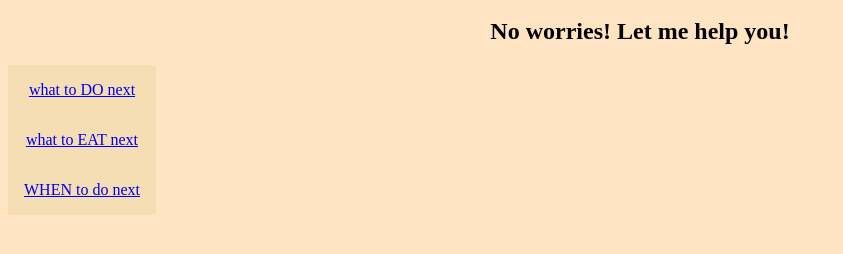
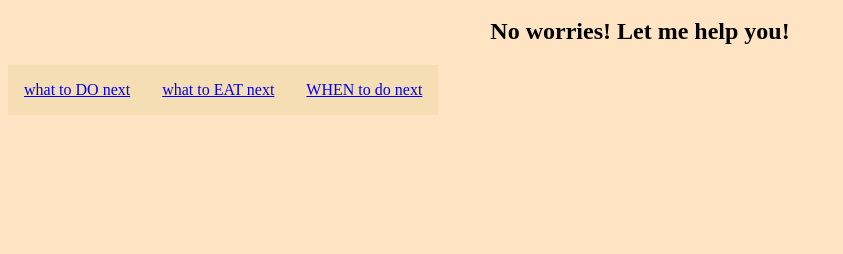
Before and after one commit to Yuuuuu14/midterm, a plain HTML site: page index.html in a window 1280 px wide. Shown: the part 48-302 px from the top of the page, without its empty margins (0-843 px from the left). Drawn offline with Linux system fonts and the light colour scheme.

Commit message:
initial commit

```diff
--- a/midterm.css
+++ b/midterm.css
@@ -1,11 +1,10 @@
 body{
     background-color: bisque;
 }
-h1 {
+.guideline {
+    display: flex;
+    justify-content: center;
     align-items: center;
-    justify-items: center;
-}
-.guideline {
     background-color: wheat;
     width: fit-content;
     text-align: center;
@@ -19,3 +18,8 @@ h1 {
 .guide3{
     padding: 1em;
 }
+
+.guideline .guide1{
+    justify-content: center;
+    align-items: center;
+}
```
Also changed, not shown: about/do.jpg (added), about/时钟.png (added).
